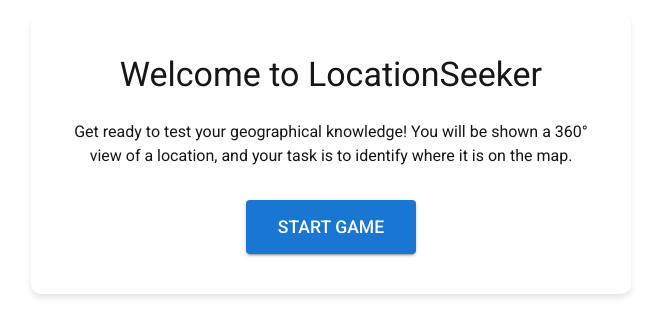
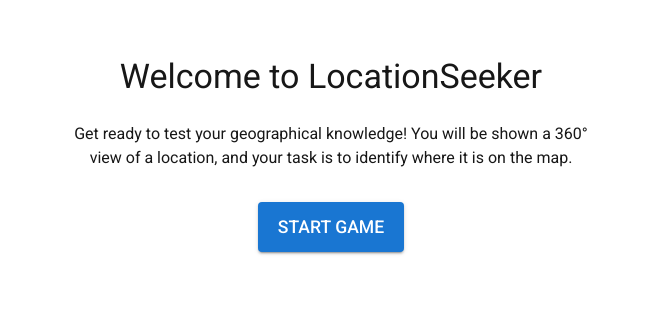
Before and after one commit to jiannaso/location-seeker, a Next.js app: page / in a window 1280 px wide. Shown: the part 246-582 px from the top of the page, without its empty margins (309-970 px from the left). Built offline with nearby package versions, Linux system fonts and the light colour scheme; what @mui/material-nextjs would draw is missing.

Commit message:
layout update

```diff
--- a/src/app/components/LandingPage.tsx
+++ b/src/app/components/LandingPage.tsx
@@ -36,7 +36,7 @@ export function LandingPage({ onStartGame }: LandingPageProps) {
           backgroundColor: 'white',
           padding: '40px',
           borderRadius: '10px',
-          boxShadow: '0 4px 6px rgba(0, 0, 0, 0.1)',
+          // boxShadow: '0 4px 6px rgba(0, 0, 0, 0.1)',
           textAlign: 'center',
           position: 'relative',
           zIndex: 2
@@ -51,10 +51,10 @@ export function LandingPage({ onStartGame }: LandingPageProps) {
         </Typography>
         <Button
           variant="contained"
-          size="large"
+          size="small"
           onClick={onStartGame}
           sx={{
-            padding: '12px 32px',
+            padding: '10px 20px',
             fontSize: '1.1rem'
           }}
         >
--- a/src/app/components/map.tsx
+++ b/src/app/components/map.tsx
@@ -39,16 +39,18 @@ const LocationSubmit: React.FC<LocationSubmitProps> = ({ onSubmit, address }) =>
     <Box
       sx={{
         backgroundColor: 'rgba(255, 255, 255, 0.85)',
-        borderRadius: '8px',
+        borderRadius: '0 0 10px 10px',
         padding: '16px',
         boxShadow: '0 2px 4px rgba(0, 0, 0, 0.1)',
         display: 'flex',
         alignItems: 'center',
         justifyContent: 'space-between',
-        marginTop: '16px'
+        marginTop: '-7px'
       }}
     >
-      <Typography variant="body2">{address}</Typography>
+        <Box sx={{width: '75%'}}>
+            <Typography variant="body2">{address}</Typography>
+        </Box>
       <Button
         variant="contained"
         color="primary"
@@ -116,7 +118,7 @@ function MapComponent({ onImageChange }: MapComponentProps) {
     return (
         <div className="w-full">
             <GoogleMap
-            mapContainerStyle={{width: "30vw", height: "30vh", borderRadius: '15px 0px 0px 15px'}}
+            mapContainerStyle={{width: "30vw", height: "30vh", borderRadius: '10px 10px 0px 0px'}}
             center={defaultMapCenter}
             zoom={defaultMapZoom}
             options={defaultMapOptions}
--- a/src/app/page.module.css
+++ b/src/app/page.module.css
@@ -170,11 +170,10 @@ a.secondary {
 .map {
   /* width: 450px;
   height: 250px; */
-  overflow: hidden;
   position: absolute;
-  top: 50vh;
+  top: 55vh;
   left: 68.5vw;
-  border-radius: .5rem;
+  /* border-radius: .5rem; */
   z-index: 1;
 
 }
```
